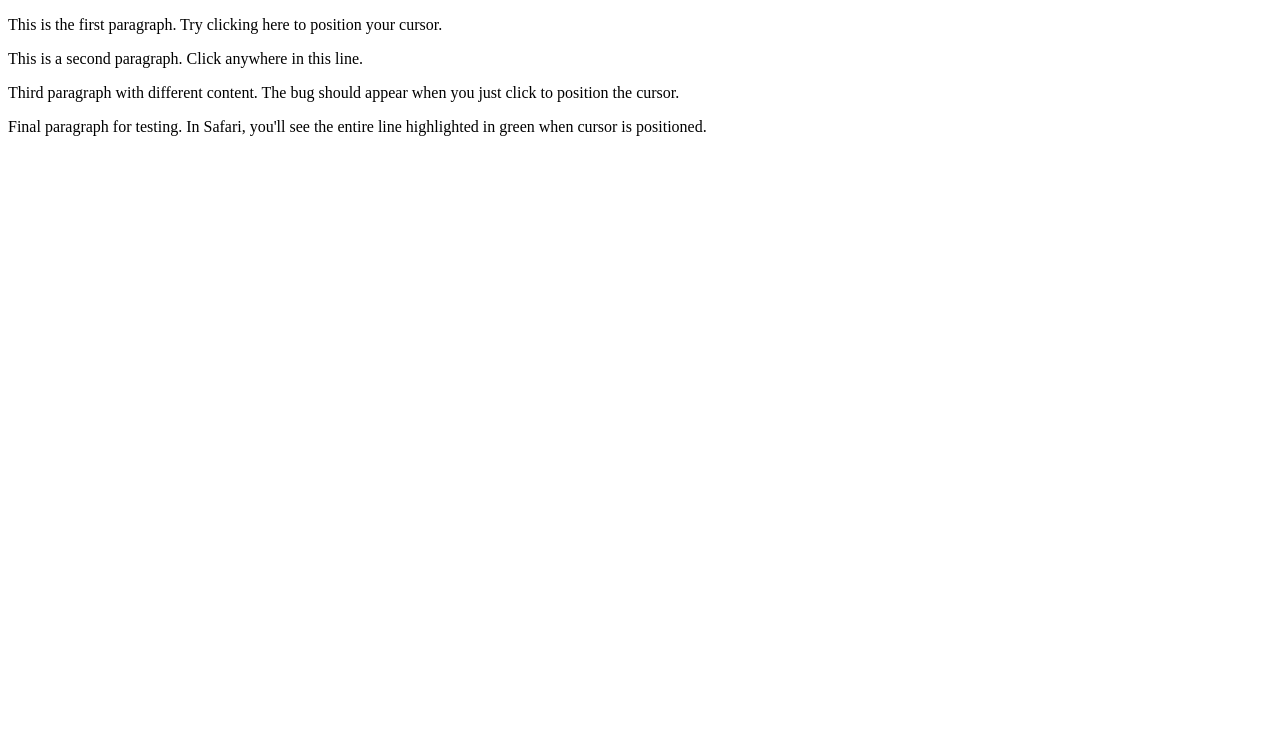
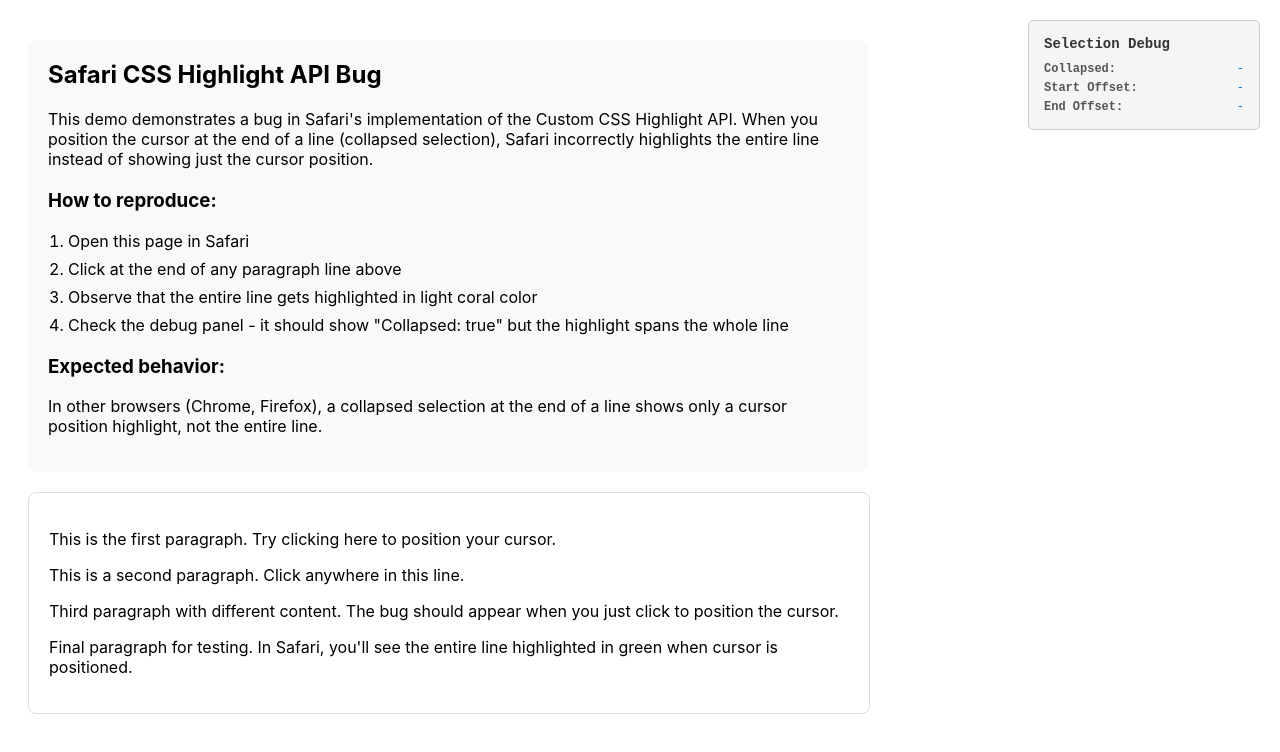
Before and after one commit to iam-medvedev/safari-css-highlight-api-bug, a website with bundled scripts: page src/index.html in a window 1280 px wide. Built offline with nearby package versions, Linux system fonts and the light colour scheme.

Commit message:
Debug info

```diff
--- /dev/null
+++ b/src/debug.ts
@@ -0,0 +1,17 @@
+export class SelectionDebug {
+  private debugCollapsed: HTMLElement;
+  private debugStartOffset: HTMLElement;
+  private debugEndOffset: HTMLElement;
+
+  constructor() {
+    this.debugCollapsed = document.getElementById("debug-collapsed")!;
+    this.debugStartOffset = document.getElementById("debug-start-offset")!;
+    this.debugEndOffset = document.getElementById("debug-end-offset")!;
+  }
+
+  public updateDebugInfo = (range: Range) => {
+    this.debugCollapsed.textContent = String(range.collapsed);
+    this.debugStartOffset.textContent = range.startOffset.toString();
+    this.debugEndOffset.textContent = range.endOffset.toString();
+  };
+}
--- a/src/highlight.ts
+++ b/src/highlight.ts
@@ -1,22 +1,43 @@
+import { SelectionDebug } from "./debug";
+
 export class TextHighlight {
   private highlight: Highlight;
   private range: Range;
+  private debug: SelectionDebug;
 
-  constructor() {
+  constructor(private selector: string) {
     this.range = new Range();
     this.highlight = new Highlight(this.range);
+    this.debug = new SelectionDebug();
     CSS.highlights.set("text-highlight", this.highlight);
+
+    const container = document.querySelector(selector)!;
+    container.addEventListener("beforeinput", this.updateHighlight);
+    document.addEventListener("selectionchange", this.updateHighlight);
   }
 
   /** Updates current highlight */
-  public updateHighlight = () => {
+  public updateHighlight = (e: Event) => {
     const selection = window.getSelection();
     if (!selection || selection.rangeCount === 0) {
       return;
     }
 
     const range = selection.getRangeAt(0);
+    const commonAncestor =
+      range.commonAncestorContainer instanceof HTMLElement
+        ? range.commonAncestorContainer
+        : range.commonAncestorContainer.parentElement;
+    // Handle only contenteditable block
+    if (!commonAncestor || !commonAncestor.closest(this.selector)) {
+      return;
+    }
+
+    // Set highlight
     this.range.setStart(range.startContainer, range.startOffset);
     this.range.setEnd(range.endContainer, range.endOffset);
+
+    // Debug
+    this.debug.updateDebugInfo(range);
   };
 }
--- a/src/index.html
+++ b/src/index.html
@@ -5,6 +5,35 @@
   </head>
   <body>
     <main>
+      <section id="bug-description">
+        <h2>Safari CSS Highlight API Bug</h2>
+        <p>
+          This demo demonstrates a bug in Safari's implementation of the Custom
+          CSS Highlight API. When you position the cursor at the end of a line
+          (collapsed selection), Safari incorrectly highlights the entire line
+          instead of showing just the cursor position.
+        </p>
+
+        <h3>How to reproduce:</h3>
+        <ol>
+          <li>Open this page in Safari</li>
+          <li>Click at the end of any paragraph line above</li>
+          <li>
+            Observe that the entire line gets highlighted in light coral color
+          </li>
+          <li>
+            Check the debug panel - it should show "Collapsed: true" but the
+            highlight spans the whole line
+          </li>
+        </ol>
+
+        <h3>Expected behavior:</h3>
+        <p>
+          In other browsers (Chrome, Firefox), a collapsed selection at the end
+          of a line shows only a cursor position highlight, not the entire line.
+        </p>
+      </section>
+
       <section id="editor" contenteditable="true" spellcheck="false">
         <p>
           This is the first paragraph. Try clicking here to position your
@@ -21,6 +50,24 @@
         </p>
       </section>
     </main>
+
+    <aside id="debug-panel">
+      <h3>Selection Debug</h3>
+      <div class="debug-info">
+        <div class="debug-row">
+          <span class="label">Collapsed:</span>
+          <span id="debug-collapsed">-</span>
+        </div>
+        <div class="debug-row">
+          <span class="label">Start Offset:</span>
+          <span id="debug-start-offset">-</span>
+        </div>
+        <div class="debug-row">
+          <span class="label">End Offset:</span>
+          <span id="debug-end-offset">-</span>
+        </div>
+      </div>
+    </aside>
     <script src="./index.ts" type="module"></script>
   </body>
 </html>
--- a/src/index.ts
+++ b/src/index.ts
@@ -1,10 +1,3 @@
 import { TextHighlight } from "./highlight";
 
-const editor = document.getElementById("editor");
-if (!editor) {
-  throw new Error("Cannot initialize");
-}
-
-const highlighter = new TextHighlight();
-editor.addEventListener("beforeinput", highlighter.updateHighlight);
-document.addEventListener("selectionchange", highlighter.updateHighlight);
+new TextHighlight("#editor");
--- a/src/style.css
+++ b/src/style.css
@@ -1,7 +1,88 @@
 ::highlight(text-highlight) {
   background-color: lightcoral;
+}
+
+#editor {
+  max-width: 800px;
+  margin: 20px;
+  padding: 20px;
+  border: 1px solid #ddd;
+  border-radius: 8px;
+  font-family: -apple-system, BlinkMacSystemFont, "Segoe UI", Roboto, sans-serif;
+  font-size: 16px;
+  background: #fff;
+}
+
+#editor:focus {
+  outline: 2px solid #007acc;
+  outline-offset: 2px;
 }
 
 #editor ::selection {
   background-color: transparent;
 }
+
+#debug-panel {
+  position: fixed;
+  top: 20px;
+  right: 20px;
+  background: #f5f5f5;
+  border: 1px solid #ccc;
+  padding: 15px;
+  border-radius: 5px;
+  font-family: monospace;
+  min-width: 200px;
+}
+
+#debug-panel h3 {
+  margin: 0 0 10px 0;
+  font-size: 14px;
+  color: #333;
+}
+
+.debug-info {
+  display: flex;
+  flex-direction: column;
+  gap: 5px;
+}
+
+.debug-row {
+  display: flex;
+  justify-content: space-between;
+  font-size: 12px;
+}
+
+.debug-row .label {
+  font-weight: bold;
+  color: #555;
+}
+
+.debug-row span:last-child {
+  color: #007acc;
+}
+
+#bug-description {
+  max-width: 800px;
+  margin: 40px 20px 20px 20px;
+  padding: 20px;
+  background: #f9f9f9;
+  border-radius: 8px;
+  font-family: -apple-system, BlinkMacSystemFont, "Segoe UI", Roboto, sans-serif;
+}
+
+#bug-description h2 {
+  margin-top: 0;
+}
+
+#bug-description h3 {
+  margin-top: 20px;
+}
+
+#bug-description ol,
+#bug-description ul {
+  padding-left: 20px;
+}
+
+#bug-description li {
+  margin-bottom: 8px;
+}
```
